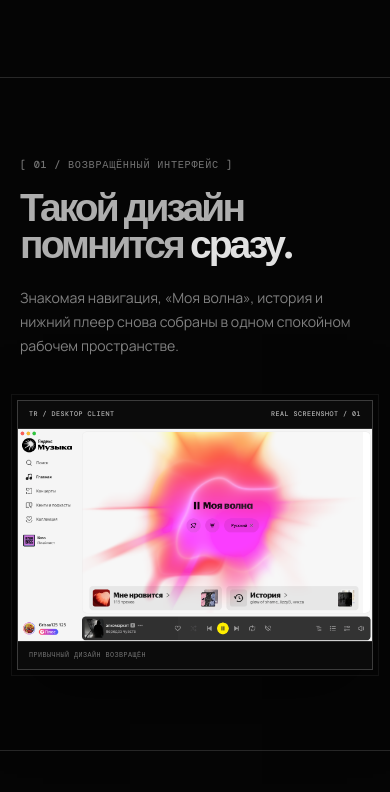
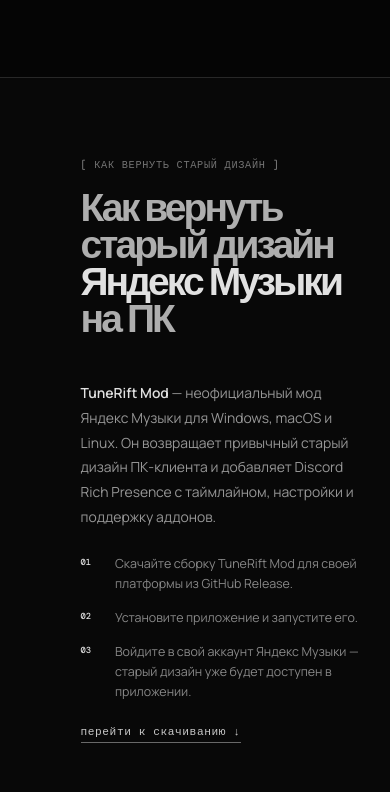
Before and after one commit to griaa125/TuneRift-Mod, a browser extension: page docs/index.html in a window 390 px wide. Shown: the part 1232-2024 px from the top of the page. Drawn offline with nearby package versions, Linux system fonts and the light colour scheme.

Commit message:
Improve SEO content for GitHub Pages

```diff
--- a/docs/index.html
+++ b/docs/index.html
@@ -5,9 +5,46 @@
     <meta name="viewport" content="width=device-width, initial-scale=1.0" />
     <meta
       name="description"
-      content="TuneRift — независимый ПК-мод, возвращающий привычный дизайн и добавляющий полезные функции."
+      content="Как вернуть старый дизайн Яндекс Музыки на ПК: TuneRift Mod — неофициальный мод для Windows, macOS и Linux с классическим интерфейсом, Discord Rich Presence, таймлайном и настройками."
     />
-    <title>TuneRift — независимый ПК-мод</title>
+    <meta name="robots" content="index, follow, max-image-preview:large" />
+    <link rel="canonical" href="https://griaa125.github.io/TuneRift-Mod/" />
+    <meta property="og:type" content="website" />
+    <meta property="og:locale" content="ru_RU" />
+    <meta
+      property="og:title"
+      content="Как вернуть старый дизайн Яндекс Музыки на ПК — TuneRift Mod"
+    />
+    <meta
+      property="og:description"
+      content="Неофициальный мод Яндекс Музыки для Windows, macOS и Linux: классический дизайн ПК-клиента, Discord Rich Presence, таймлайн и настройки."
+    />
+    <meta
+      property="og:url"
+      content="https://griaa125.github.io/TuneRift-Mod/"
+    />
+    <meta name="twitter:card" content="summary" />
+    <meta
+      name="twitter:title"
+      content="Как вернуть старый дизайн Яндекс Музыки на ПК — TuneRift Mod"
+    />
+    <meta
+      name="twitter:description"
+      content="Классический дизайн Яндекс Музыки на ПК, Discord Rich Presence, таймлайн и настройки."
+    />
+    <script type="application/ld+json">
+      {
+        "@context": "https://schema.org",
+        "@type": "SoftwareApplication",
+        "name": "TuneRift Mod",
+        "applicationCategory": "MusicApplication",
+        "operatingSystem": "Windows, macOS, Linux",
+        "description": "Неофициальный мод Яндекс Музыки, возвращающий привычный старый дизайн ПК-клиента и добавляющий Discord Rich Presence, таймлайн, настройки и поддержку аддонов.",
+        "url": "https://griaa125.github.io/TuneRift-Mod/",
+        "downloadUrl": "https://github.com/griaa125/TuneRift-Mod/releases/tag/v1.0.0"
+      }
+    </script>
+    <title>Как вернуть старый дизайн Яндекс Музыки на ПК — TuneRift Mod</title>
     <link rel="preconnect" href="https://fonts.googleapis.com" />
     <link rel="preconnect" href="https://fonts.gstatic.com" crossorigin />
     <link
@@ -80,6 +117,35 @@
             Новый дизайн оказался менее удобным. TuneRift возвращает знакомую
             структуру и не добавляет шум ради функций.
           </p>
+        </div>
+      </section>
+
+      <section id="how-to" class="seo section-pad">
+        <div>
+          <p class="section-tag">[ КАК ВЕРНУТЬ СТАРЫЙ ДИЗАЙН ]</p>
+          <h2>Как вернуть старый дизайн <em>Яндекс Музыки</em> на ПК</h2>
+        </div>
+        <div class="seo-copy">
+          <p>
+            <strong>TuneRift Mod</strong> — неофициальный мод Яндекс Музыки для
+            Windows, macOS и Linux. Он возвращает привычный старый дизайн
+            ПК-клиента и добавляет Discord Rich Presence с таймлайном, настройки
+            и поддержку аддонов.
+          </p>
+          <ol>
+            <li>
+              Скачайте сборку TuneRift Mod для своей платформы из GitHub
+              Release.
+            </li>
+            <li>Установите приложение и запустите его.</li>
+            <li>
+              Войдите в свой аккаунт Яндекс Музыки — старый дизайн уже будет
+              доступен в приложении.
+            </li>
+          </ol>
+          <a class="secondary-action" href="#download"
+            >перейти к скачиванию ↓</a
+          >
         </div>
       </section>
 
--- /dev/null
+++ b/docs/robots.txt
@@ -0,0 +1,4 @@
+User-agent: *
+Allow: /
+
+Sitemap: https://griaa125.github.io/TuneRift-Mod/sitemap.xml
--- /dev/null
+++ b/docs/sitemap.xml
@@ -0,0 +1,6 @@
+<?xml version="1.0" encoding="UTF-8"?>
+<urlset xmlns="http://www.sitemaps.org/schemas/sitemap/0.9">
+  <url>
+    <loc>https://griaa125.github.io/TuneRift-Mod/</loc>
+  </url>
+</urlset>
--- a/docs/styles.css
+++ b/docs/styles.css
@@ -249,6 +249,68 @@
   color: #949494;
   font-size: 0.87rem;
   line-height: 1.65;
+}
+.seo {
+  display: grid;
+  grid-template-columns: 0.16fr 1.18fr 0.66fr;
+  gap: 2rem;
+  background: #080808;
+}
+.seo > div:first-child {
+  grid-column: 2;
+}
+.seo h2 {
+  max-width: 46rem;
+  margin: 1.05rem 0 0;
+  color: #aeaeae;
+  font: 600 clamp(2.15rem, 4vw, 4.8rem) / 0.95 var(--display);
+  letter-spacing: -0.075em;
+}
+.seo-copy {
+  grid-column: 2 / 4;
+  display: grid;
+  grid-template-columns: minmax(0, 1fr) minmax(220px, 0.72fr);
+  gap: 2rem clamp(2rem, 6vw, 6rem);
+  align-items: start;
+  margin-top: 2rem;
+}
+.seo-copy > p {
+  max-width: 33rem;
+  margin: 0;
+  color: #979797;
+  font-size: 0.93rem;
+  line-height: 1.78;
+}
+.seo-copy strong {
+  color: var(--paper);
+  font-weight: 600;
+}
+.seo-copy ol {
+  display: flex;
+  flex-direction: column;
+  gap: 0.85rem;
+  margin: 0;
+  padding: 0;
+  list-style: none;
+  counter-reset: howto;
+}
+.seo-copy li {
+  counter-increment: howto;
+  display: grid;
+  grid-template-columns: 1.55rem 1fr;
+  gap: 0.6rem;
+  color: #888;
+  font-size: 0.78rem;
+  line-height: 1.62;
+}
+.seo-copy li::before {
+  content: "0" counter(howto);
+  color: var(--paper);
+  font: 500 0.55rem/1.9 var(--mono);
+}
+.seo-copy .secondary-action {
+  grid-column: 1;
+  justify-self: start;
 }
 .section-head {
   display: grid;
@@ -520,6 +582,16 @@
   .statement {
     grid-template-columns: 0.14fr 1fr;
   }
+  .seo {
+    grid-template-columns: 0.14fr 1fr;
+  }
+  .seo > div:first-child {
+    grid-column: 2;
+  }
+  .seo-copy {
+    grid-column: 2;
+    grid-template-columns: 1fr;
+  }
   .side-note {
     grid-column: 2;
     margin-top: 1rem;
@@ -608,6 +680,19 @@
   .statement {
     gap: 1.25rem;
   }
+  .seo {
+    gap: 1.25rem;
+  }
+  .seo h2 {
+    font-size: clamp(2.35rem, 10vw, 3.8rem);
+  }
+  .seo-copy {
+    gap: 1.5rem;
+    margin-top: 1.5rem;
+  }
+  .seo-copy > p {
+    font-size: 0.87rem;
+  }
   .statement h2,
   .section-head h2,
   .features h2,
```
